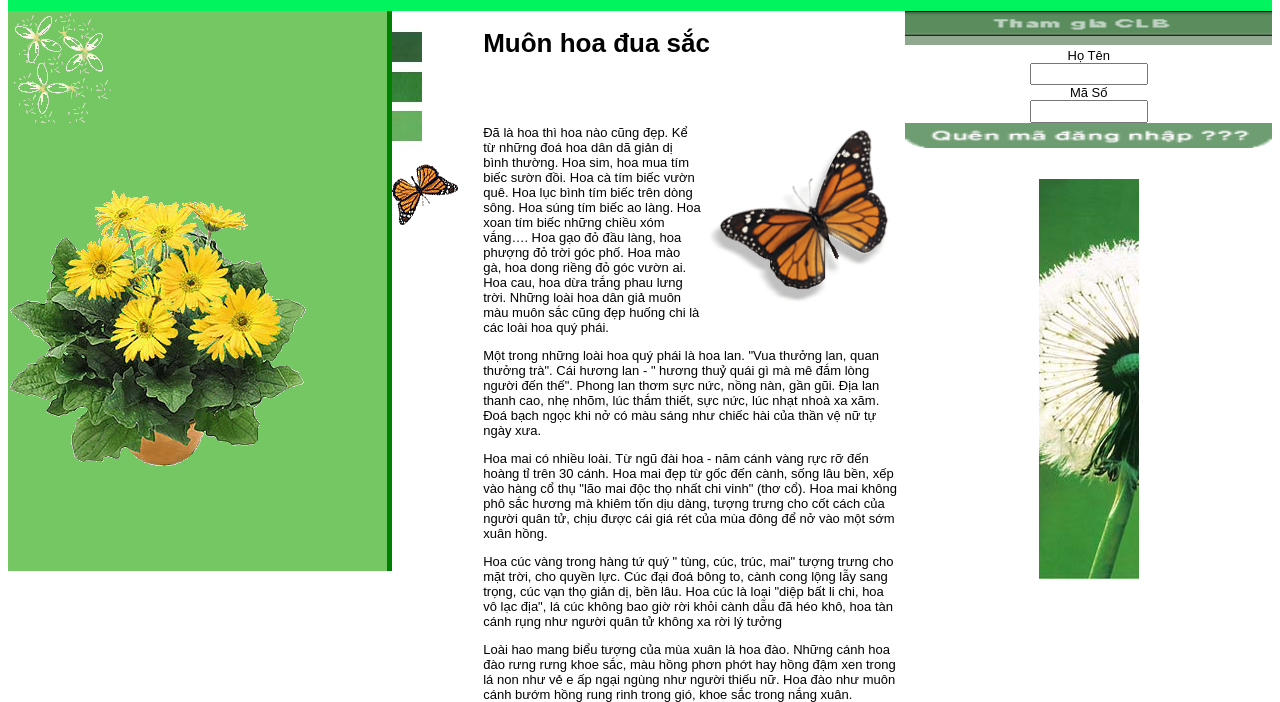
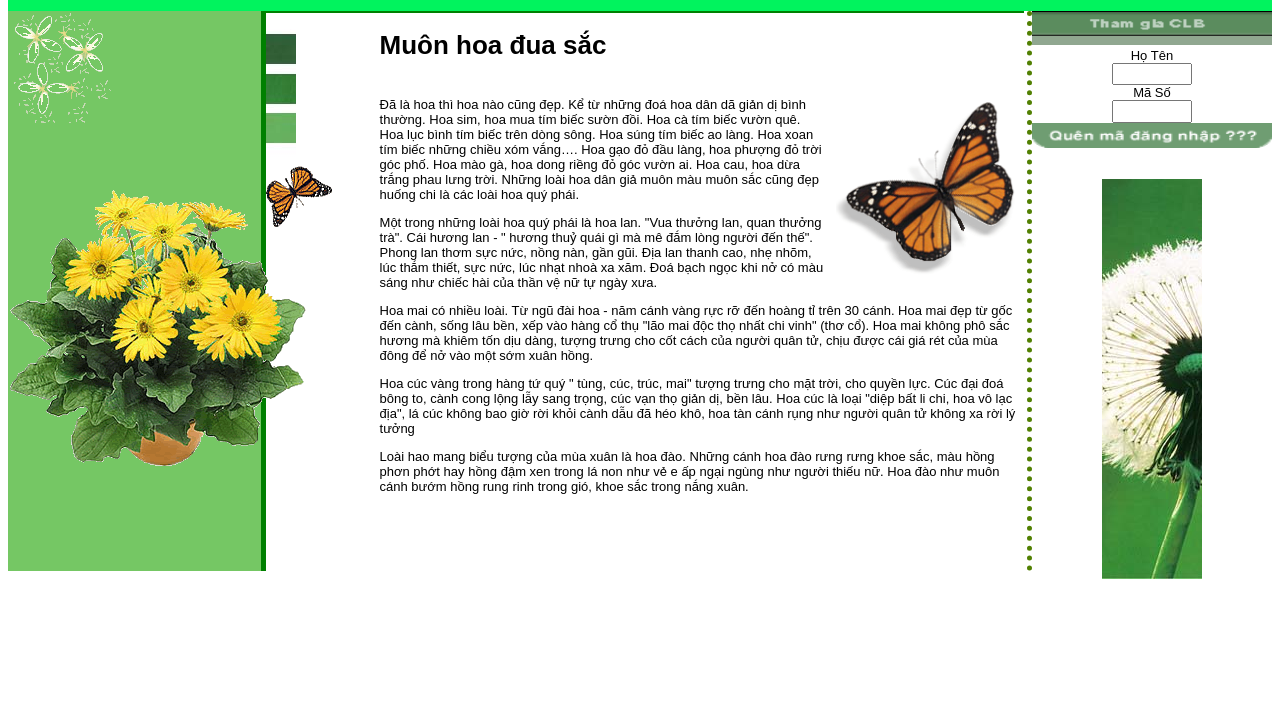
Before and after one commit to taicutm/j2school, a plain HTML site: page index.html in a window 1280 px wide. Shown: the part 137-839 px from the top of the page. After the commit the page ends 800 px from the top, so only its background shows below. Drawn offline with Linux system fonts and the light colour scheme.

Commit message:
Update index.html

```diff
--- a/index.html
+++ b/index.html
@@ -58,7 +58,7 @@
         }
     /*dưới trái */
         .duoi_trai{
-            width: 30%;
+            width: 20%;
             height: 100%;
             float: left;
             background: rgb(117, 199, 100);
@@ -76,14 +76,16 @@
         }
     /*dưới giữa all */
         .duoi_giua{
-            width: 40%;
+            width: 60%;
             height: 100%;
             float: left;
+
+            border-top: 0.2em solid green;
             /* background: rgb(225, 73, 255); */
         }
     /* dưới giữa trái  */
         .dgiua_trai{
-            width: 18%;
+            width: 15%;
             height: 100%;
             float: left;
             /* background: white; */
@@ -100,11 +102,11 @@
         .dgtrai_duoi{
             width: 100%;
             height:65%;
-            /* background: rgba(85, 7, 85, 0.315); */
+             /* background: rgba(85, 7, 85, 0.315);  */
         }
     /* dưới giữa phải */
         .dgiua_phai{
-            width: 82%;
+            width: 85%;
             height: 100%;
             float: left;
             /* background: rgb(120, 129, 255); */
@@ -112,6 +114,7 @@
         .dgptren{
             width: 100%;
             height: 15%;
+            float: left;
             /* background: rgba(23, 238, 202, 0.836); */
         }
         .dgpduoi{
@@ -121,9 +124,10 @@
         }
     /* dưới phải */
         .duoi_phai{
-            width: 29%;
+            width: 19%;
             height: 100%;
             float: right;
+            border-left: 5px dotted rgb(81, 128, 2);
 
             /* background: rgb(0, 140, 255); */
         }
```
